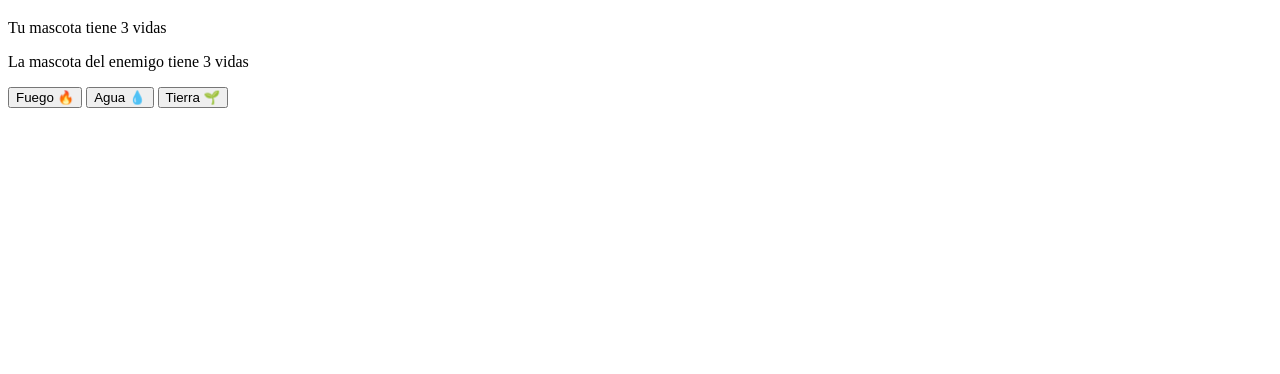
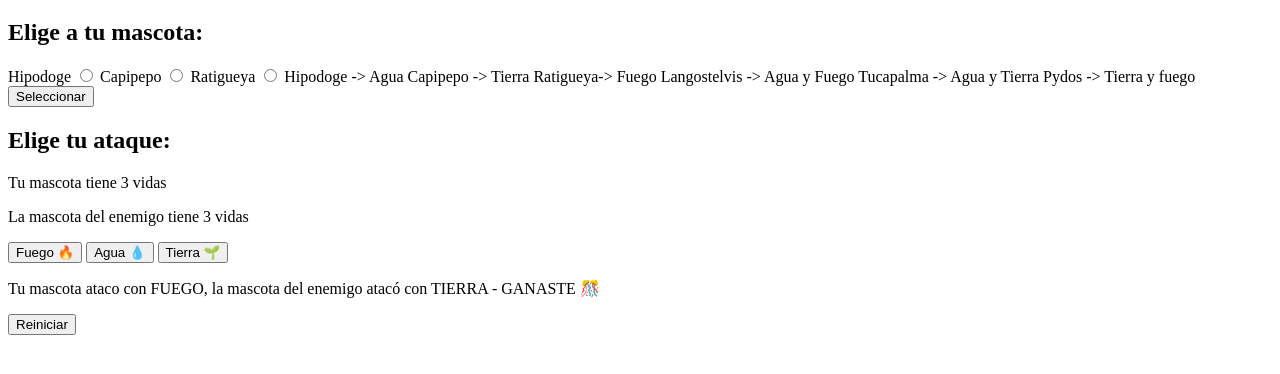
Before and after one commit to dianaclabel/Mokepon, a plain HTML site: page mokepon/mokepon.html in a window 1280 px wide. Shown: the part 62-436 px from the top of the page. Drawn offline with Linux system fonts and the light colour scheme.

Commit message:
agregando input para cada mokepon

```diff
--- a/mokepon/mokepon.html
+++ b/mokepon/mokepon.html
@@ -9,9 +9,23 @@
   <body>
     <h1>MOKEPON 🔥💧🌱</h1>
     <section id="seleccionar-mascota">
-      <h2></h2>
+      <h2>Elige a tu mascota:</h2>
+
+      <!--en este input  debemos ponerle un atributo name para encapsularlo en un grupo "mascota"-->
+      <label for="hipodoge">Hipodoge</label>
+      <input type="radio" name="mascota" id="hipodoge" />
+      <label for="capipepo">Capipepo</label>
+      <input type="radio" name="mascota" id="capipepo" />
+      <label for="ratigueya">Ratigueya</label>
+      <input type="radio" name="mascota" id="ratigueya" />
+
+      Hipodoge -> Agua Capipepo -> Tierra Ratigueya-> Fuego Langostelvis -> Agua
+      y Fuego Tucapalma -> Agua y Tierra Pydos -> Tierra y fuego
+      <button>Seleccionar</button>
     </section>
     <section id="selccionar-ataque">
+      <h2>Elige tu ataque:</h2>
+
       <p>Tu mascota tiene <span>3</span> vidas</p>
       <p>La mascota del enemigo tiene <span>3</span> vidas</p>
       <p>
@@ -21,6 +35,16 @@
       </p>
     </section>
 
+    <section id="mensajes">
+      <p>
+        Tu mascota ataco con FUEGO, la mascota del enemigo atacó con TIERRA -
+        GANASTE 🎊
+      </p>
+    </section>
+    <section id="reiniciar">
+      <button>Reiniciar</button>
+    </section>
+
     <!--el codigo basico se llma el andamio o el scaffolding-->
   </body>
 </html>
```
